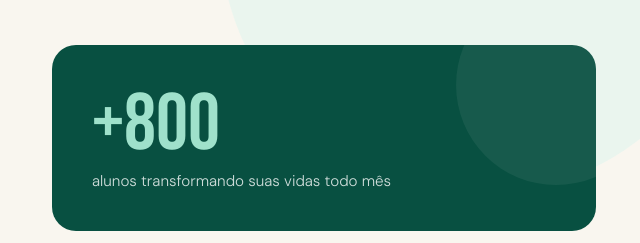
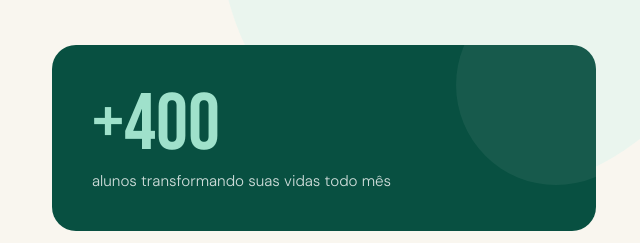
Before and after one commit to davidsonfer/ExtensaoV, a plain HTML site: page index.html in a window 1280 px wide. Shown: the part 206-449 px from the top of the page, 620-1260 px from the left. Drawn offline with Linux system fonts and the light colour scheme.

Commit message:
Quantidade de alunos

```diff
--- a/index.html
+++ b/index.html
@@ -46,7 +46,7 @@
 
     <div class="hero-visual">
       <div class="hero-card-main">
-        <div class="big-num">+800</div>
+        <div class="big-num">+400</div>
         <p>alunos transformando suas vidas todo mês</p>
       </div>
       <div class="hero-cards-row">
```
